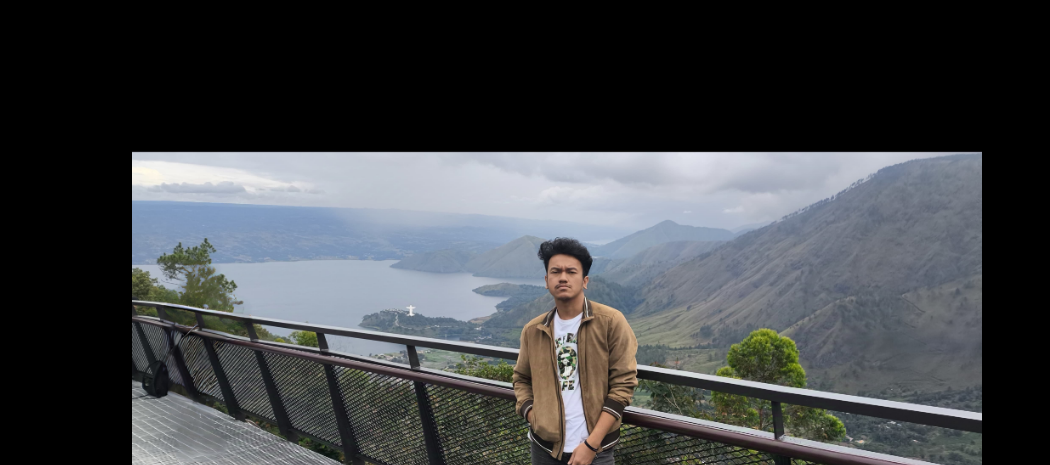
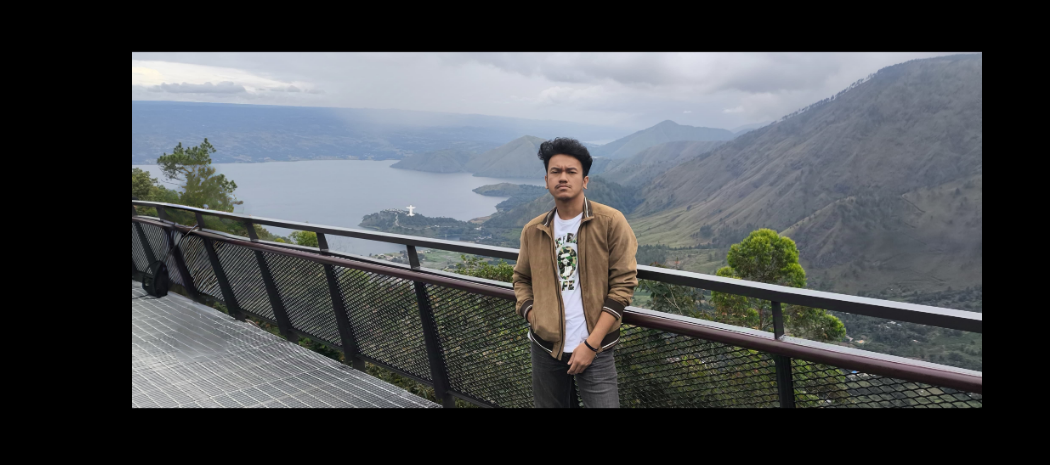
Before and after one commit to TegarSimanjuntak/Website-Profile, a plain HTML site: page index.html in a window 1280 px wide. Shown: the part 89-554 px from the top of the page, without its empty margins (83-1133 px from the left). Drawn offline with Linux system fonts and the light colour scheme.

Commit message:
Update style.css

```diff
--- a/style.css
+++ b/style.css
@@ -80,11 +80,8 @@
     .home-content p{
         font-size: 1.6rem;
     }
-    .home-img{
+    .home-img img{
         margin-top: 30px;
-    }
-    .home-img img{
-        margin-top: 100px;
         max-width: 850px; /* Batas maksimum */
         height: auto;
         cursor: pointer;
```
